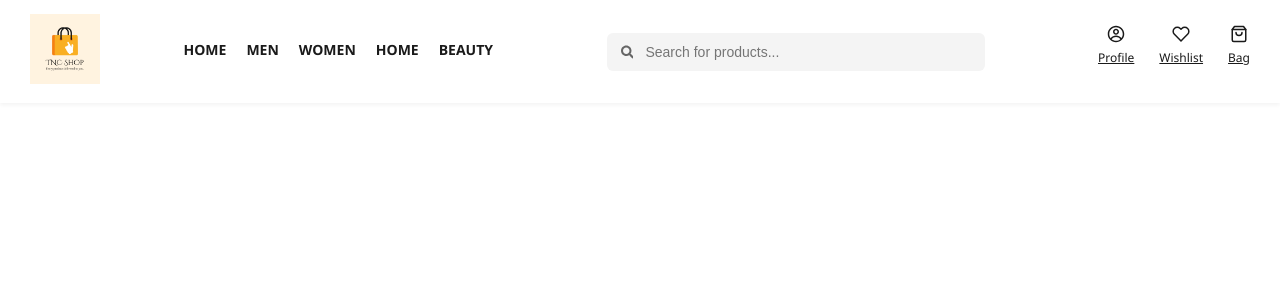
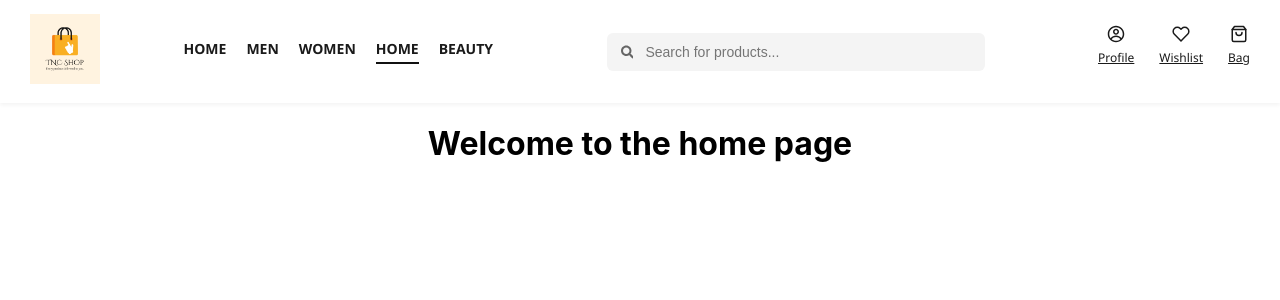
Before and after one commit to tnikhilchowdary/tnc-store, a React (Create React App) app: page /Homedecoration in a window 1280 px wide. Shown: the top 300 px of the page. Built offline with nearby package versions, Linux system fonts and the light colour scheme.

Commit message:
Updated portfolio with small changes

```diff
--- a/src/App.js
+++ b/src/App.js
@@ -7,6 +7,10 @@ import Menoffer from './pages/Menoffer';
 import Women from './pages/Women';
 import WishlistPage from './pages/WishlistPage';
 import WishList from './context/WishList';
+import Homedecoration from './pages/Homdecoration';
+import Beauty from './pages/Beauty';
+
+
 
 function App() {
   return (
@@ -20,6 +24,8 @@ function App() {
             <Route path="/women" element={<Women />} />
             <Route path="/menoffers" element={<Menoffer />} />
             <Route path="/wishlist" element={<WishlistPage />} />
+            <Route path="/Homedecoration" element={<Homedecoration />} />
+             <Route path="/beauty" element={<Beauty />} />
           </Routes>
         </WishList>
       </Router>
--- a/src/components/Navbar.js
+++ b/src/components/Navbar.js
@@ -20,7 +20,7 @@ const Navbar = () => {
         <NavLink to="/" className="nav-link">Home</NavLink>
         <NavLink to="/men" className="nav-link">Men</NavLink>
         <NavLink to="/women" className="nav-link">Women</NavLink>
-        <NavLink to="/home" className="nav-link">Home</NavLink>
+        <NavLink to="/Homedecoration" className="nav-link">Home</NavLink>
         <NavLink to="/beauty" className="nav-link">Beauty</NavLink>
       </nav>
 
--- a/src/components/ProductCardStore.js
+++ b/src/components/ProductCardStore.js
@@ -1,7 +1,7 @@
 import React, { useContext } from "react";
 import "./ProductCard.css";
 import { FaHeart } from "react-icons/fa";
-import { WishListContext } from "../context/WishList";
+import WishList, { WishListContext } from "../context/WishList";
 
 const ProductCardStore = ({ product }) => {
   const { addToWishList } = useContext(WishListContext);
@@ -13,7 +13,7 @@ const ProductCardStore = ({ product }) => {
       <p className="product-price">${product.price}</p>
       <div>
         <button className="wishlist-button" onClick={() => addToWishList(product)}>
-          <FaHeart /> WISHLIST
+          <FaHeart color={WishList ? "red" : "black" }/> WISHLIST
         </button>
       </div>
     </div>
--- /dev/null
+++ b/src/pages/Beauty.js
@@ -0,0 +1,11 @@
+import React from "react";
+
+const Beauty = () => {
+  return (
+    <div>
+      <h1>Welcome to the Beauty Page</h1>
+    </div>
+  );
+};
+
+export default Beauty;
--- a/src/pages/Homdecoration.js
+++ b/src/pages/Homdecoration.js
@@ -0,0 +1,14 @@
+import React, { useEffect, useState } from "react";
+import ProductCard from "../components/ProductCard";
+
+const Homedecoration = () => {
+    const [home, setHome] = useState([]);
+
+  return (
+    <div>
+     <h1>Welcome to the home page</h1>
+    </div>
+  );
+};
+
+export default Homedecoration;
```
